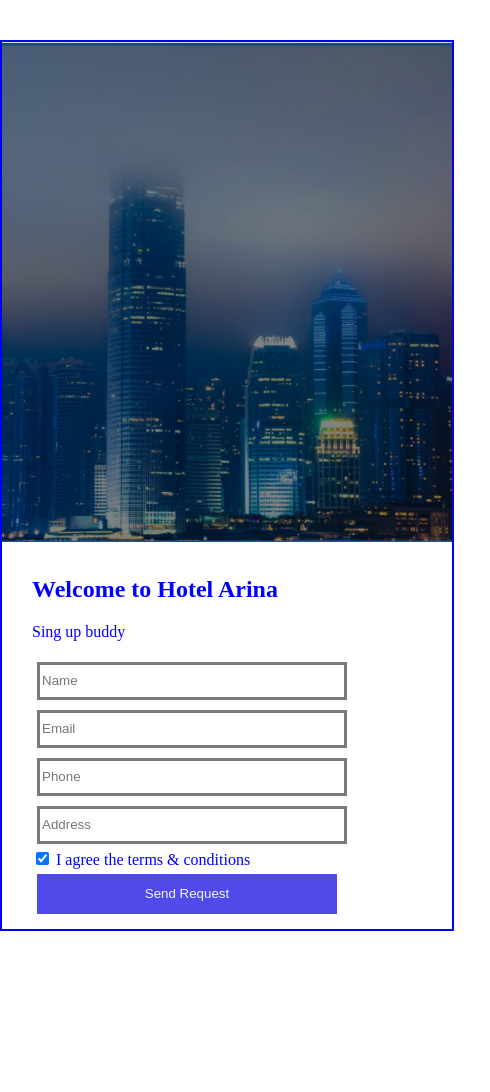
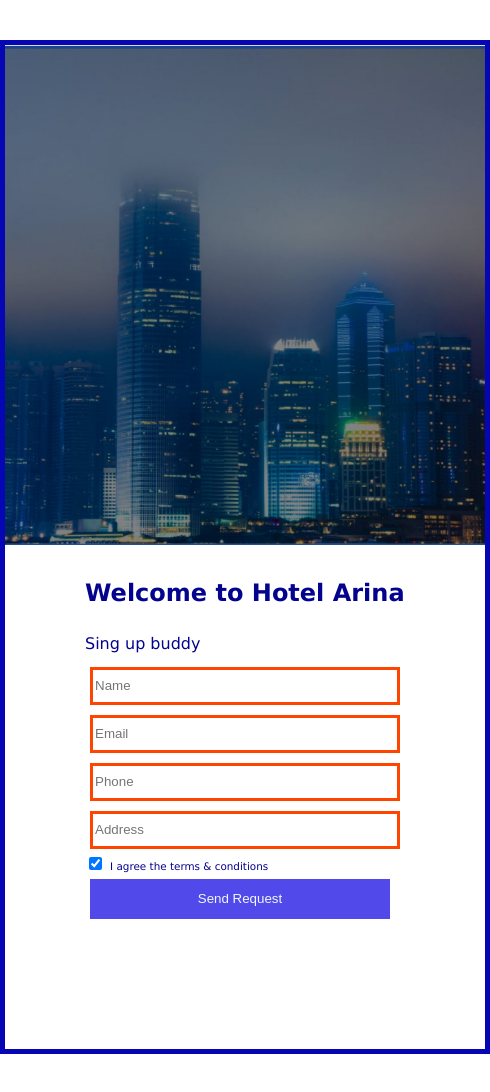
Before and after one commit to dnwiloic/exercice_7, a plain HTML site: page index.html in a window 390 px wide. Shown: the whole page, 490 px wide, since content can reach past the window. Before the commit the page ends 971 px from the top, so only its background shows below. Drawn offline with Linux system fonts and the light colour scheme.

Commit message:
fin des ameliorations

```diff
--- a/index.html
+++ b/index.html
@@ -9,60 +9,18 @@
 </head>
     <div id="main">
         <img src="ville.png" alt="Une image">
-        <span id="form">
+        <div id="form">
             <form action="#">
                 <h2 id="title">Welcome to Hotel Arina</h2>
                 <p id="sub-title">Sing up buddy</p>
-                <input type="text" id="name" class="big" placeholder="Name" required onchange="check()"><br>
-                <input type="email" id="email" class="big" placeholder="Email" required onchange="check()"><br>
-                <input type="number" id="phone" class="big" placeholder="Phone" required onchange="check()"><br>
-                <input type="text" id="addr" class="big"placeholder="Address" required onchange="check()"><br>
-                <input type="checkbox" id="cb" value="true" checked> I agree the terms & conditions<br>
-                <input type="submit" class="big" value="Send Request" onclick="check()">
-            </form>
+                <input type="text" id="name" class="big" placeholder="Name" minlength="10" required  pattern="[A-Z].+" ><br>
+                <input type="email" id="email" class="big" placeholder="Email" required  pattern="(.)+(@webcodepath.com)"><br>
+                <input type="number" id="phone" class="big" placeholder="Phone" required  ><br>
+                <input type="text" id="addr" class="big"placeholder="Address" minlength="10" required pattern="[A-Z].+" ><br>
+                <input type="checkbox" id="cb" value="true" checked> <label for="cb">I agree the terms & conditions</label> <br>
+                <input type="submit" class="big" value="Send Request">
+            </div>
         </span>
     </div>
-
-    <script language="javascript">
-        function check(){
-            var correct=true;
-            var rr="akaksl";
-
-            name=document.getElementById("name").value;
-            email=document.getElementById("email").value;
-            phone=document.getElementById("phone");
-            addr=document.getElementById("addr").value;
-
-
-            if( name.length<10 || !name.match(/^[A-Z]/)){
-                document.getElementById("name").style.borderColor="#ff3d12"
-                correct=false;
-            }
-            else
-            {
-                document.getElementById("name").style.borderColor="#3112ff"
-            }
-
-            if( addr.length<10 || !addr.match(/^[A-Z]/)){
-                document.getElementById("addr").style.borderColor="#ff3d12"
-                correct=false;
-            }
-            else
-            {
-                document.getElementById("addr").style.borderColor="#3112ff"
-            }
-
-            if( !email.match(/[a-z0-9]*(@webcodepath.com)/)){
-                document.getElementById("email").style.borderColor="#ff3d12"
-                correct=false;
-            }
-            else
-            {
-                document.getElementById("email").style.borderColor="#3112ff"
-            }
-
-            return correct;
-        }
-    </script>
 </body>
 </html>
--- a/style.css
+++ b/style.css
@@ -6,15 +6,17 @@ body
 #main
 {
     margin: 40px auto;
-    border: 2px blue solid;
+    border: 5px rgb(6, 6, 180) solid;
     width: fit-content;
+    width: 76%;
+    min-width: 480px;
 }
 
 
 img
 {
     display: inline-block;
-    width: 450px;
+    width: 48%;
     height: 500px;
     margin: 0px;
 
@@ -22,15 +24,27 @@ img
 
 #form
 {
-    width: 450px;
+    display: inline-block;
+    width: 48%;
     height: 500px;
+    margin: 0px;
+    padding: 0px;
+    vertical-align: top;
 }
 form
 {
-    display: inline-block;
+    width: min-content;
+    margin: auto;
     vertical-align: top;
-    color: blue;
+    color: rgb(3, 3, 142);
+    font-family: Verdana, Geneva, Tahoma, sans-serif;
     padding: 10px 30px;
+}
+
+form:first-of-type p
+{
+    position: relative;
+    top: 7px;
 }
 
 .big
@@ -49,3 +63,39 @@ input[type="submit"]
     border:  none;
     height: 40px;
 }
+
+
+.big:invalid
+{
+    border: 3px solid rgb(255, 68, 0);
+}
+
+.big:valid
+{
+    border: 3px solid rgb(81, 73, 234);
+}
+
+label[for="cb"]
+{
+    font-size: 0.65em;
+}
+
+@media only screen and (max-width: 910px)
+{
+    img {
+        width: 100%;
+    }
+
+    #form
+    {
+        width: 100%;
+    }
+
+    form
+    {
+        width: fit-content;
+        margin: auto;
+        position: relative;
+
+    }
+}
```
